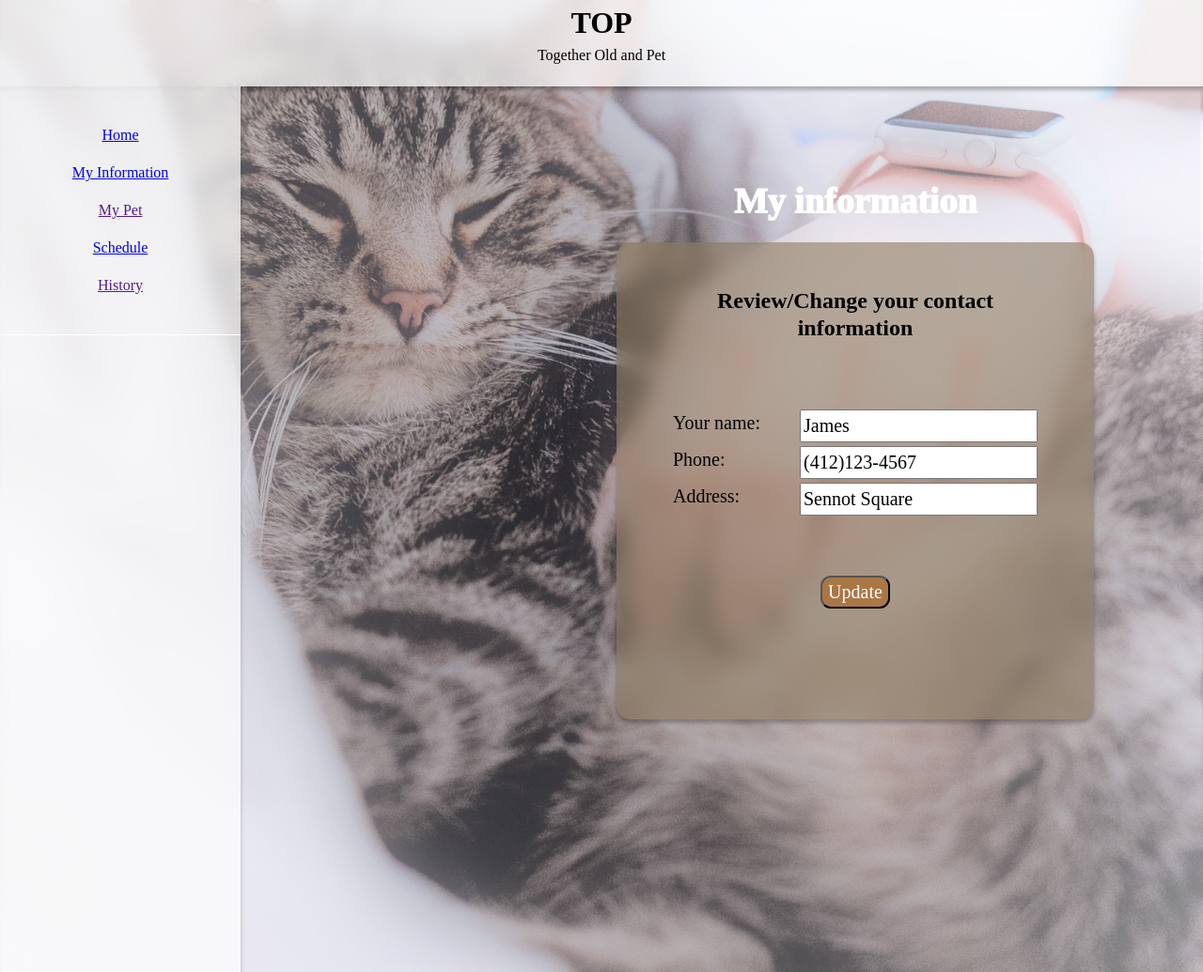
After one commit to liqingy5/TOP, a Flask app: page /myInfo in a window 1280 px wide. The commit adds this page. Shown: the whole page at 94% size. Run offline with Flask 3, Linux system fonts and the light colour scheme; some libraries are stand-ins or nearby versions.

Commit message:
user information created

```diff
--- a/app.py
+++ b/app.py
@@ -64,16 +64,31 @@ app.config['SQLALCHEMY_TRACK_MODIFICATIONS'] = False
 
 @app.route('/scheduleRequest',methods=['POST'])
 def scheduleRequest():
-    if request.method == 'POST':
-        name = request.form['name']
-        date = request.form['date']
-        time = request.form['time']
-        pet = request.form['pet']
-        # cursor = mysql.connection.cursor(MySQLdb.cursors.DictCursor)
-        # cursor.execute('INSERT INTO accounts VALUES (NULL, % s, % s, % s, % s)', (name, date, time, pet))
-        # mysql.connection.commit()
-        return redirect(url_for('index'))
+    # if request.method == 'POST':
+    #     pet = request.form['pet']
+    #     date = request.form['date']
+    #     droptime = request.form['dropOffTime']
+    #     picktime = request.form['pickUpTime']
+    #     # cursor = mysql.connection.cursor(MySQLdb.cursors.DictCursor)
+    #     # cursor.execute('INSERT INTO accounts VALUES (NULL, % s, % s, % s, % s)', (name, date, time, pet))
+    #     # mysql.connection.commit()
+    #     return redirect(url_for('index'))
     return render_template('/components/schedule.html')
+
+
+
+@app.route('/infoRequest',methods=['POST'])
+def infoRequest():
+    # if request.method == 'POST':
+    #     name = request.form['name']
+    #     date = request.form['date']
+    #     time = request.form['time']
+    #     pet = request.form['pet']
+    #     # cursor = mysql.connection.cursor(MySQLdb.cursors.DictCursor)
+    #     # cursor.execute('INSERT INTO accounts VALUES (NULL, % s, % s, % s, % s)', (name, date, time, pet))
+    #     # mysql.connection.commit()
+    #     return redirect(url_for('index'))
+    return render_template('/components/info.html')
 
 
 
@@ -89,5 +104,9 @@ def home():
 def schedule():
     return render_template('/components/schedule.html')
 
+@app.route('/myInfo')
+def myInfo():
+    return render_template('/components/info.html')
+
 if __name__ == '__main__':
    app.run()
--- a/static/css/base.css
+++ b/static/css/base.css
@@ -2,7 +2,7 @@ body,
 html {
     margin: auto;
     height: 100%;
-    background-image: url('/static/images/chris-abney-mAsKA0jFfeQ-unsplash.jpg');
+    background-image: url('/static/images/background_cat.jpg');
     /* Full height */
     background-position: center;
     background-repeat: no-repeat;
--- /dev/null
+++ b/static/css/info.css
@@ -0,0 +1,105 @@
+.info {
+    float: left;
+    text-align: center;
+    margin: auto;
+    padding: 0;
+    margin-left: 25em;
+    margin-top: 5em;
+}
+
+.info_title {
+
+    font-family: 'Kaisei Decol';
+    font-style: normal;
+    font-weight: 1000;
+    font-size: 38px;
+    line-height: 35px;
+    text-align: center;
+
+    color: white;
+}
+
+.infoForm {
+    width: 508px;
+    height: 508px;
+    left: 466px;
+    top: 230px;
+
+    background: rgba(140, 123, 96, 0.6);
+    box-shadow: 0px 4px 4px rgba(0, 0, 0, 0.25);
+    backdrop-filter: blur(10px);
+    /* Note: backdrop-filter has minimal browser support */
+
+    border-radius: 15px;
+}
+
+.infoForm h1 {
+    padding: 2em;
+    font-family: 'Kaisei Decol';
+    font-style: normal;
+    font-weight: 700;
+    font-size: 24px;
+    line-height: 29px;
+    display: flex;
+    align-items: center;
+    text-align: center;
+
+    margin: 0 auto 1.5rem auto;
+    flex-wrap: wrap;
+
+    color: #000000;
+}
+
+.infoForm .formInput {
+    margin: 0;
+    padding: 0;
+    margin-bottom: 10px;
+    text-align: left
+}
+
+.infoForm label {
+    text-align: left;
+    margin-left: 3em;
+
+    font-family: 'Kaisei Decol';
+    font-style: normal;
+    font-weight: 400;
+    font-size: 20px;
+    line-height: 29px;
+    color: #000000;
+
+}
+
+.input {
+    float: right;
+    margin-right: 3em;
+
+
+    font-family: 'Kaisei Decol';
+    font-style: normal;
+    font-weight: 400;
+    font-size: 20px;
+    line-height: 29px;
+    color: #000000;
+
+}
+
+.infoButton {
+    text-align: center;
+}
+
+.btn {
+    background: rgba(174, 110, 52, 0.78);
+    border-radius: 11px;
+
+    margin-top: 3em;
+    margin-bottom: 1em;
+
+    font-family: 'Kaisei Decol';
+    font-style: normal;
+    font-weight: 400;
+    font-size: 20px;
+    line-height: 29px;
+    /* identical to box height */
+    color: #FFFFFF;
+}
--- /dev/null
+++ b/templates/components/info.html
@@ -0,0 +1,33 @@
+{% extends "index.html" %}
+{% block head %}
+{{ super() }}
+<link rel="stylesheet" href="{{ url_for('static', filename='/css/info.css') }}" type="text/css">
+{% endblock %}
+
+{% block content %}
+{{ super() }}
+<div class="info">
+    <h1 class="info_title">My information</h1>
+    <div class="infoForm">
+        <form action="{{ url_for('infoRequest') }}" method="post">
+            <h1>Review/Change your contact information</h1>
+            <div class="formInput">
+                <label for="userName">Your name:</label>
+                <input class="input" type="text" id="userName" name="userName" value="James">
+            </div>
+            <div class="formInput">
+                <label for="phone">Phone:</label>
+                <input class="input" type="text" id="phone" name="phone" value="(412)123-4567">
+            </div>
+            <div class="formInput">
+                <label for="address">Address:</label>
+                <input class="input" type="text" id="address" name="address" value="Sennot Square">
+            </div>
+            <div class="infoButton">
+                <input class="btn" type="submit" value="Update">
+            </div>
+
+        </form>
+    </div>
+</div>
+{% endblock %}
--- a/templates/components/menu.html
+++ b/templates/components/menu.html
@@ -12,7 +12,7 @@
             <a href="{{ url_for('home') }}">Home</a>
         </li>
         <li>
-            <a href="">My Information</a>
+            <a href="{{ url_for('myInfo') }}">My Information</a>
         </li>
         <li>
             <a href="">My Pet</a>
--- a/templates/components/schedule.html
+++ b/templates/components/schedule.html
@@ -27,12 +27,12 @@
             <div>
 
                 <label for="time">Drop-off Time:</label>
-                <input class="input" type="time" id="time" name="time">
+                <input class="input" type="time" id="dropOffTime" name="dropOffTime">
             </div>
             <div>
 
                 <label for="time">Pick-up Time:</label>
-                <input class="input" type="time" id="time" name="time">
+                <input class="input" type="time" id="pickUpTime" name="pickUpTime">
             </div>
             <div class="scheduleButtons">
                 <p>I want my pet to be taken care of by: </p>
```
Also changed, not shown: templates/components/inf.html (deleted, +0 -8 lines), static/images/background_cat.jpg (added), static/images/chris-abney-mAsKA0jFfeQ-unsplash.jpg (deleted).
